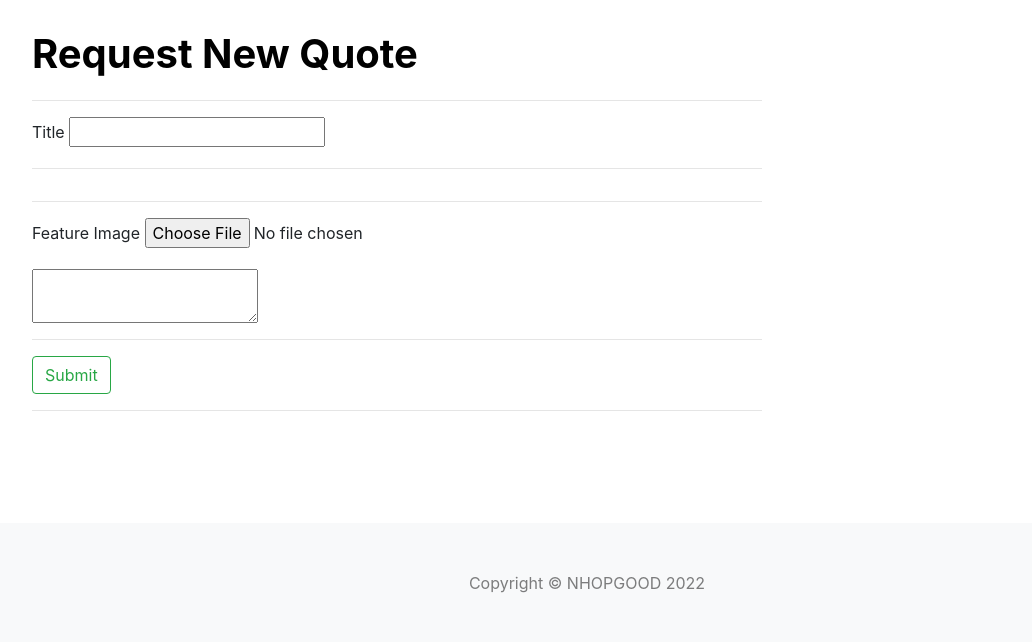
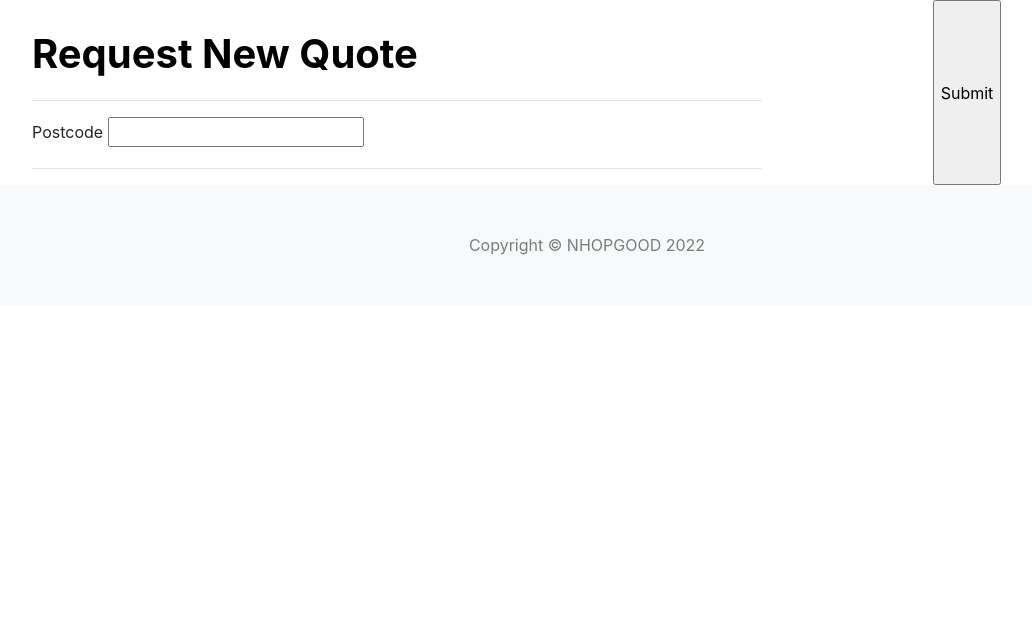
Before and after one commit to SirHoppington/circuitorderingtool, a Flask app: page /new_quote in a window 1280 px wide. Shown: the part 56-698 px from the top of the page, without its empty margins (53-1085 px from the left). Run offline with Flask 2, Linux system fonts and the light colour scheme; parts of the project's set-up code (start-up, migrations or seed data) failed here and were passed over; some libraries are stand-ins or nearby versions.

Commit message:
Virtual1 basic quotation request with postcode input from form, response feedback as JSON.

```diff
--- a/flask-image/Provider/provider_routes.py
+++ b/flask-image/Provider/provider_routes.py
@@ -4,7 +4,7 @@ from flask_login import login_required, current_user
 from app import db
 from flask_jwt_extended import jwt_required
 from forms import NewQuote
-from api.quotation_api import NewPricing
+from api.virtual1 import Virtual1Api
 from werkzeug.utils import secure_filename
 from datetime import datetime
 import markdown
@@ -20,7 +20,7 @@ def allowed_file(filename):
 	return '.' in filename and filename.rsplit('.', 1)[1].lower() in ALLOWED_EXTENSIONS
 
 def my_renderer(text):
-    """Inject markdown renderering into jinja template"""
+    """Inject markdown rendering into jinja template"""
     rendered_body = render_template_string(text)
     pygmented_body = markdown.markdown(rendered_body, extensions=['codehilite', 'fenced_code'])
     return pygmented_body
@@ -28,8 +28,13 @@ def my_renderer(text):
 @provider.route('/new_quote', methods = ['POST', 'GET'])
 def new_quote():
     form = NewQuote()
-    #pricing = NewPricing().run()
-    return render_template("new_quote.html", form=form)
+    if request.method == 'POST':
+        postcode = form.postcode.data
+        #accessTypes =
+        pricing = Virtual1Api().get_quote(postcode)
+        return pricing
+    else:
+        return render_template("new_quote.html", form=form)
 
 @provider.route('/view_quote')
 def view_quote():
--- a/flask-image/api/virtual1.py
+++ b/flask-image/api/virtual1.py
@@ -1,17 +1,23 @@
+from flask import request, json
+import requests
 
 url = 'https://apitest.virtual1.com'
 
 
-class PricingAPI:
+class Virtual1Api:
 
+    def __init__(self):
+        pass
 
-    def run(self):
-        btw = Btw_Pricing().run()
-        virtual1 = Virtual1_Pricing
-
-class OrderingAPI:
-
-
-    def run(self):
-        btw = Btw_Pricing().run()
-        virtual1 = Virtual1_Pricing
+    def get_quote(self, postcode):
+        #for arg in kwargs:
+         #   if arg == suppliers:
+        body = { "postcode": postcode }
+        #quoting = f"{url}/layer2-api/quoting"
+        quoting = "https://apitest.virtual1.com/layer2-api/quoting"
+        headers = {
+            "Content-Type": "application/json"
+        }
+        basic = requests.auth.HTTPBasicAuth('apiuser@capita.co.uk', 'EyNoe*Vr')
+        response = requests.post(quoting, headers=headers, json=body, auth=basic, verify=False)
+        return response.json()
--- a/flask-image/forms.py
+++ b/flask-image/forms.py
@@ -6,13 +6,8 @@ from werkzeug.utils import secure_filename
 
 class NewQuote(FlaskForm):
     """Add new quote form."""
-    title = StringField(
-        'Title',
+    postcode = StringField(
+        'Postcode',
         [DataRequired()],
         id='title'
     )
-    contentcode = TextAreaField(
-        'Content',
-        id='contentcode'
-    )
-    feature_image = FileField(validators=[FileRequired(), FileAllowed(['jpg', 'png'], 'Images only!')], id='image')
--- a/flask-image/templates/new_quote.html
+++ b/flask-image/templates/new_quote.html
@@ -19,29 +19,19 @@
             <div class="form-wrapper">
                 <h1 class="mt-4">Request New Quote</h1>
                 <hr>
-                <form method="POST" id="quoteform" action="new_quote" enctype="multipart/form-data">
+                <form method="POST" id="quoteform" action="{{ url_for('provider.new_quote') }}" >
                     {{ form.csrf_token }}
                     <fieldset class="form-field">
-                        {{ form.title.label}}
-                        {{ form.title(size=20) }}
+                        {{ form.postcode.label}}
+                        {{ form.postcode(size=20) }}
                     </fieldset>
                     <hr>
-                    <fieldset class="form-field">
-                        <div id="example2"></div>
-                    </fieldset>
-                    <hr>
-                    <fieldset class="form-field">
-                        {{ form.feature_image.label}}
-                        {{ form.feature_image }}
-                    </fieldset>
                 </form>
             </div>
 	    </div>
-         <div class="col-lg-8">
-         <textarea id="contentcode"></textarea>
-             <hr>
-             <button class="btn btn-outline-success my-2 my-sm-0" id="upload">Submit</button>
-             <hr>
+         <hr>
+             <input type="submit" value="Submit">
+			 <hr>
              <br>
              <br>
              <br>
--- a/requirements.txt
+++ b/requirements.txt
@@ -23,3 +23,4 @@ visitor==0.1.3
 Werkzeug==1.0.1
 Flask-SimpleMDE==0.3.0
 FLask-Login==0.5.0
+requests==2.27.1
```
Also changed, not shown: 2 other files.
